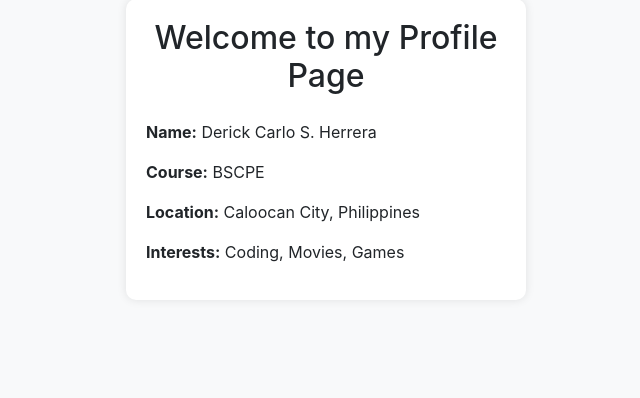
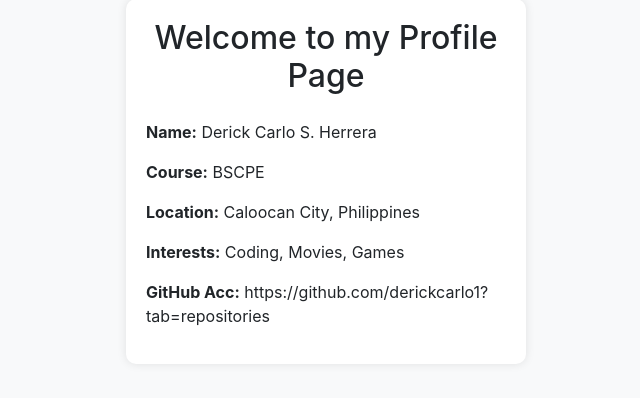
Before and after one commit to derickcarlo1/ProfileFlask, a Flask app: page /profile in a window 1280 px wide. Shown: the part 49-447 px from the top of the page, without its empty margins (314-954 px from the left). Run offline with Flask 3, Linux system fonts and the light colour scheme; some libraries are stand-ins or nearby versions.

Commit message:
Update profile.html

```diff
--- a/templates/profile.html
+++ b/templates/profile.html
@@ -37,6 +37,7 @@
                         <p><strong>Course:</strong> BSCPE</p>
                         <p><strong>Location:</strong> Caloocan City, Philippines</p>
                         <p><strong>Interests:</strong> Coding, Movies, Games</p>
+                        <p><strong>GitHub Acc:</strong> https://github.com/derickcarlo1?tab=repositories</p>
                     </div>
                 </div>
             </div>
```
